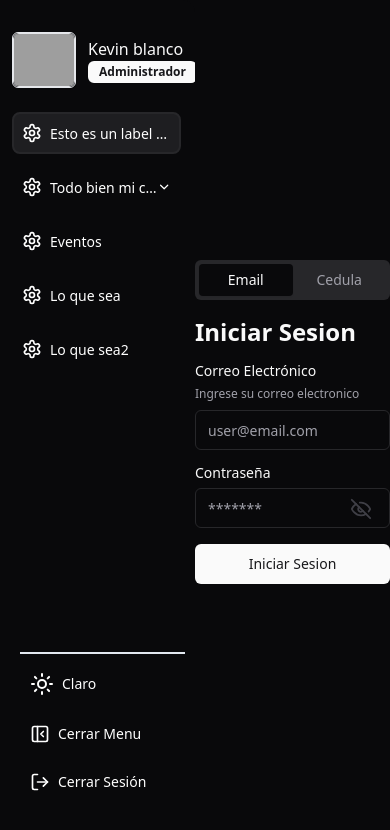
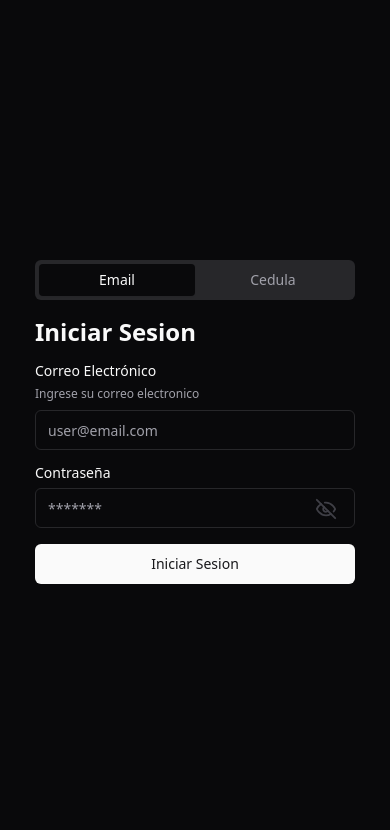
Before and after one commit to kevd4t/d4t-ui-demo, a React (Vite) app: page / in a window 390 px wide. Shown: the top 830 px of the page. Built offline with nearby package versions, Linux system fonts and the light colour scheme; grey boxes are pictures that could not be loaded.

Commit message:
new background scroll

```diff
--- a/src/App.tsx
+++ b/src/App.tsx
@@ -1,16 +1,16 @@
-import { Settings, User } from 'lucide-react'
+import { Badge, BarChart, Building, DivideCircle, HelpCircle, LucideTruck, Router, Settings, StopCircle, Truck, User } from 'lucide-react'
 
 import { SidebarContent } from './components/sidebar/content'
 import { NavLink } from './components/sidebar/nav-link'
-import { RootLayout } from './layouts/RootLayout'
+import { AppLayout } from './layouts/Application'
 import { FormLogin } from './examples/FormLogin'
 import { NavLinkNested, Sidebar } from './components/sidebar'
 
 function App() {
-  const profile = {role: 'Administrador', name: 'Kevin', lastname: 'blanco', photo: 'https://github.com/shadcn.png' }
+  const profile = {role: 'Administrador', name: 'Kevin', lastname: 'blanco' }
 
   return (
-    <RootLayout>
+    <AppLayout>
       <Sidebar
         logout={() => {}}
         profile={profile}
@@ -78,7 +78,7 @@ function App() {
             label='Lo que sea2'
             icon={<Settings className='dark:text-white' size={20} />}
           />
-{/*
+
           <NavLinkNested
             pathname='/fino'
             label='Epa'
@@ -111,7 +111,6 @@ function App() {
               },
             ]}
           />
-
           <NavLink
             to='/xd3'
             pathname='/'
@@ -177,12 +176,12 @@ function App() {
             pathname='/'
             label='Almacenamiento'
             icon={<Settings className='dark:text-white' size={20} />}
-          /> */}
+          />
         </SidebarContent>
       </Sidebar>
 
       <FormLogin />
-    </RootLayout>
+    </AppLayout>
   )
 }
 
--- a/src/components/index.ts
+++ b/src/components/index.ts
@@ -36,3 +36,4 @@ export * from './tabs'
 export * from './toggle'
 export * from './tooltip'
 export * from './switch'
+export * from './sidebar'
--- a/src/components/sidebar/content.tsx
+++ b/src/components/sidebar/content.tsx
@@ -1,9 +1,6 @@
-import { useSidebar } from "./"
-import { ScrollArea } from "../"
+'use client'
 
 export const SidebarContent = ({ children }) => {
-  const { isExpanded } = useSidebar()
-
   return (
     <section className='w-full h-full py-3 scroll-content'>
       <div className={`w-full space-y-3 pr-2`}>
--- a/src/components/sidebar/header.tsx
+++ b/src/components/sidebar/header.tsx
@@ -1,3 +1,5 @@
+'use client'
+
 import { User } from 'lucide-react'
 import { Avatar, AvatarFallback, AvatarImage, Badge } from '../'
 
@@ -15,7 +17,7 @@ export interface SidebarHeaderProps {
 
 export const SidebarHeader = ({ profile, isExpanded }: SidebarHeaderProps) => {
   return (
-    <header className={`${isExpanded ? 'w-full' : 'w-full'} h-14 flex justify-start items-start gap-x-3`}>
+    <header className={`${isExpanded ? 'justify-start' : 'justify-center'} w-full h-14 flex items-start gap-x-3`}>
       <Avatar className='w-16 h-full border border-gray-200 shadow-sm rounded-md'>
         <AvatarImage
           className='h-full border border-gray-200 object-cover rounded-md'
--- a/src/components/sidebar/nav-link-nested.tsx
+++ b/src/components/sidebar/nav-link-nested.tsx
@@ -6,7 +6,6 @@ import { ChevronDown, ChevronUp } from 'lucide-react'
 import { Tooltip, TooltipContent, TooltipProvider, TooltipTrigger } from '../'
 import { NavSubLink, SublinksItem } from './nav-sublink'
 import { useSidebar } from './primary'
-import { NavLink } from './nav-link'
 
 type LinkNavigationNestedProps = {
   label: string
@@ -48,8 +47,9 @@ export const NavLinkNested = ({ label, icon, sublinks, pathname, Link }: LinkNav
         <div
           ref={containerRef}
           onClick={toggleShow}
-          className={`cursor-pointer border-2 border-transparent flex ${isExpanded ? 'justify-start h-[42px]' : 'justify-center'} items-center p-2 group group-hover:text-black text-base font-normal text-gray-900 rounded-lg hover:bg-gray-100 hover:dark:bg-main-hover select-none`}
+          className={`cursor-pointer border-2 border-transparent grid grid-rows-1 ${isExpanded ? 'grid-cols-8 justify-center h-[42px]' : 'grid-cols-1 justify-center'} items-center p-2 group group-hover:text-black text-base font-normal text-gray-900 rounded-lg hover:bg-gray-100 hover:dark:bg-main-hover select-none`}
         >
+          <div className='flex w-full justify-start items-center col-span-7'>
             <div>{icon}</div>
 
             {
@@ -81,12 +81,15 @@ export const NavLinkNested = ({ label, icon, sublinks, pathname, Link }: LinkNav
                   </Tooltip>
               )
             }
+          </div>
 
+          <div className='col-span-1 w-fit'>
             {
               show
-              ? (<ChevronUp className='justify-self-end dark:text-white' size={32} />)
-              : (<ChevronDown className='justify-self-end dark:text-white' size={32} />)
+                ? (<ChevronUp className='justify-self-end dark:text-white' size={20} />)
+                : (<ChevronDown className='justify-self-end dark:text-white' size={20} />)
             }
+          </div>
         </div>
 
 
--- a/src/components/sidebar/nav-sublink.tsx
+++ b/src/components/sidebar/nav-sublink.tsx
@@ -1,3 +1,5 @@
+'use client'
+
 import React, { ReactNode, useEffect, useRef, useState } from 'react'
 import { Tooltip, TooltipContent, TooltipProvider, TooltipTrigger } from '../'
 
--- a/src/components/sidebar/primary.tsx
+++ b/src/components/sidebar/primary.tsx
@@ -1,6 +1,5 @@
 'use client'
 
-import { useState } from 'react'
 import { create } from 'zustand'
 
 import { cn } from '../../lib/utils'
@@ -36,7 +35,7 @@ export const Sidebar = ({ children, className, profile, logout, theme }: Sidebar
       tabIndex={-1}
       className={
         cn(
-          'sidebar dark:border-transparent overflow-hidden',
+          'sidebar dark:border-transparent overflow-hidden hidden lg:block',
           className,
           `${isExpanded ? 'max-w-[240px]' : 'max-w-[100px]'}`
         )
--- a/src/index.css
+++ b/src/index.css
@@ -5,6 +5,8 @@
 @layer base {
   :root {
     --background: 0 0% 100%;
+    --background-scroll: 240deg 3.05% 16.21%;
+    --background-hover: 240deg 3.05% 16.21%;
     --background-sidebar: var(--background);
 
     --foreground: 240 10% 3.9%;
@@ -42,6 +44,7 @@
     --background: 240 10% 3.9%;
 
     --background-hover: 240deg 3.05% 16.21%;
+    --background-scroll: 240deg 3.05% 16.21%;
     --background-sidebar: var(--background);
 
     --foreground: 0 0% 98%;
@@ -97,7 +100,6 @@
   z-index: 10;
   border-radius: 0px 12px 12px 0px;
   background: hsl(var(--background-sidebar));
-  /* @apply w-full h-screen overflow-y-auto hidden transform top-0 left-0 overflow-auto ease-in-out transition-all duration-300 text-gray-700 z-10 xl:flex flex-col justify-start items-center md:rounded-r-xl pt-5 pb-10 border-r-2 border-gray-100; */
 }
 
 /* reset css data-radix */
@@ -122,20 +124,20 @@
 }
 
 .sidebar .scroll-content::-webkit-scrollbar-thumb {
-  background-color: #09090b;
+  background-color: hsl(var(--background-scroll));
   border-radius: 100px;
 }
 
-/* Layout */
+/* LAYOUTS */
 
-.root-layout {
+.app-layout {
   display: flex;
   height: 100%;
   position: relative;
   grid-area: content / content / content / content;
 }
 
-/* Loaders */
+/* LOADERS */
 
 .loader-fade-dot {
   width: 48px;
@@ -226,13 +228,3 @@
     background-color: rgba(152, 128, 255, 0.2);
   }
 }
-
-/* @media screen and (min-width: 1040px) {
-  .authLayout-container {
-    display: grid;
-  }
-
-  .sidebar {
-    position: sticky;
-  }
-} */
--- /dev/null
+++ b/src/layouts/Application.tsx
@@ -0,0 +1,7 @@
+export const AppLayout = ({ children }) => {
+  return (
+    <div className='app-layout'>
+      {children}
+    </div>
+  )
+}
--- a/src/layouts/RootLayout.tsx
+++ /dev/null
@@ -1,7 +0,0 @@
-export const RootLayout = ({ children }) => {
-  return (
-    <div className='root-layout'>
-      {children}
-    </div>
-  )
-}
--- a/src/lib/services/login.ts
+++ b/src/lib/services/login.ts
@@ -1,6 +1,5 @@
 import { z } from 'zod'
-import { loginSchema } from '../../examples/FormLogin/loginSchema'
-import { FormLoginData } from '../types'
 import { fetcher } from '../utils'
+import { loginSchema } from '../schemas/login.schema'
 
 export const login = async (data: z.infer<typeof loginSchema>) => fetcher('/api/login', { body: JSON.stringify({ ...data }) })
--- a/src/lib/types/auth.ts
+++ b/src/lib/types/auth.ts
@@ -1,5 +1,5 @@
 import { z } from "zod"
-import { loginSchema } from "../../examples/FormLogin/loginSchema"
+import { loginSchema } from "../schemas/login.schema"
 
 export interface FormLoginData extends z.infer<typeof loginSchema> {}
 
```
Lines whose indentation alone changed are shown as unchanged.
